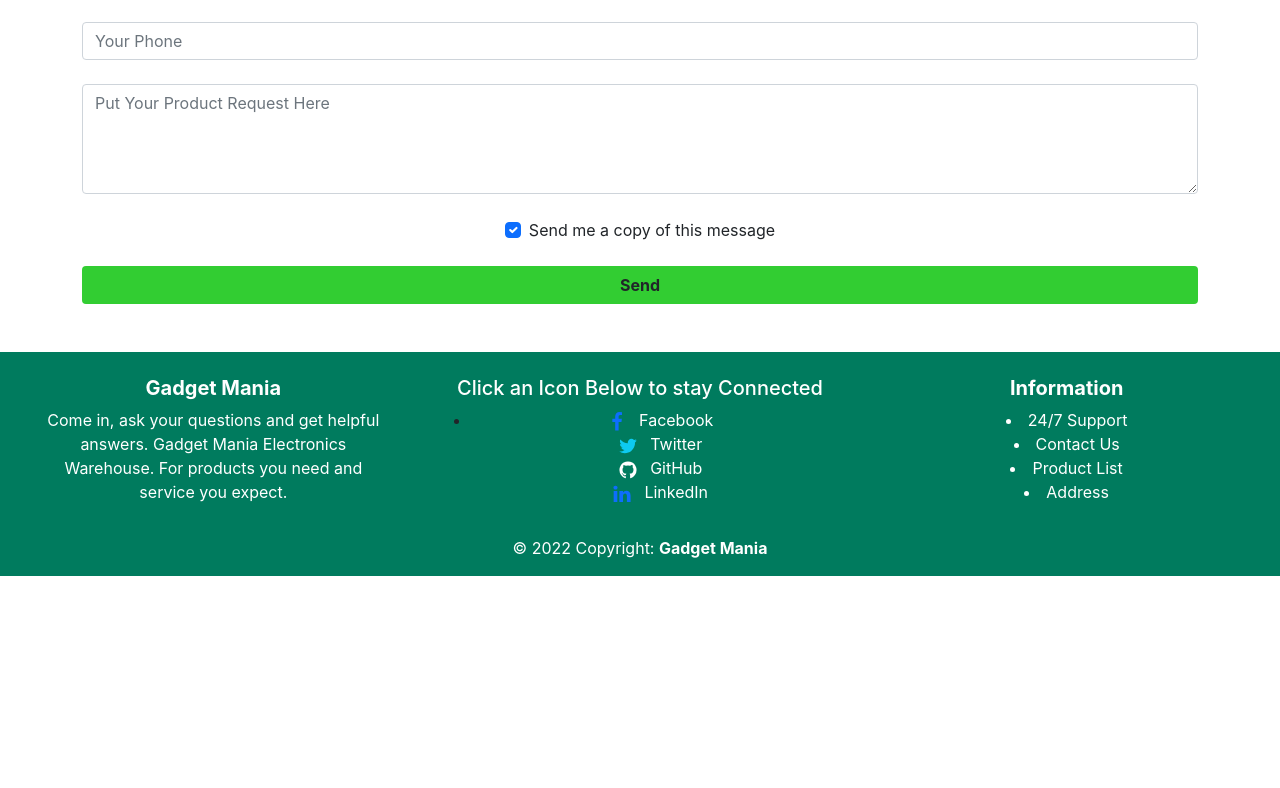
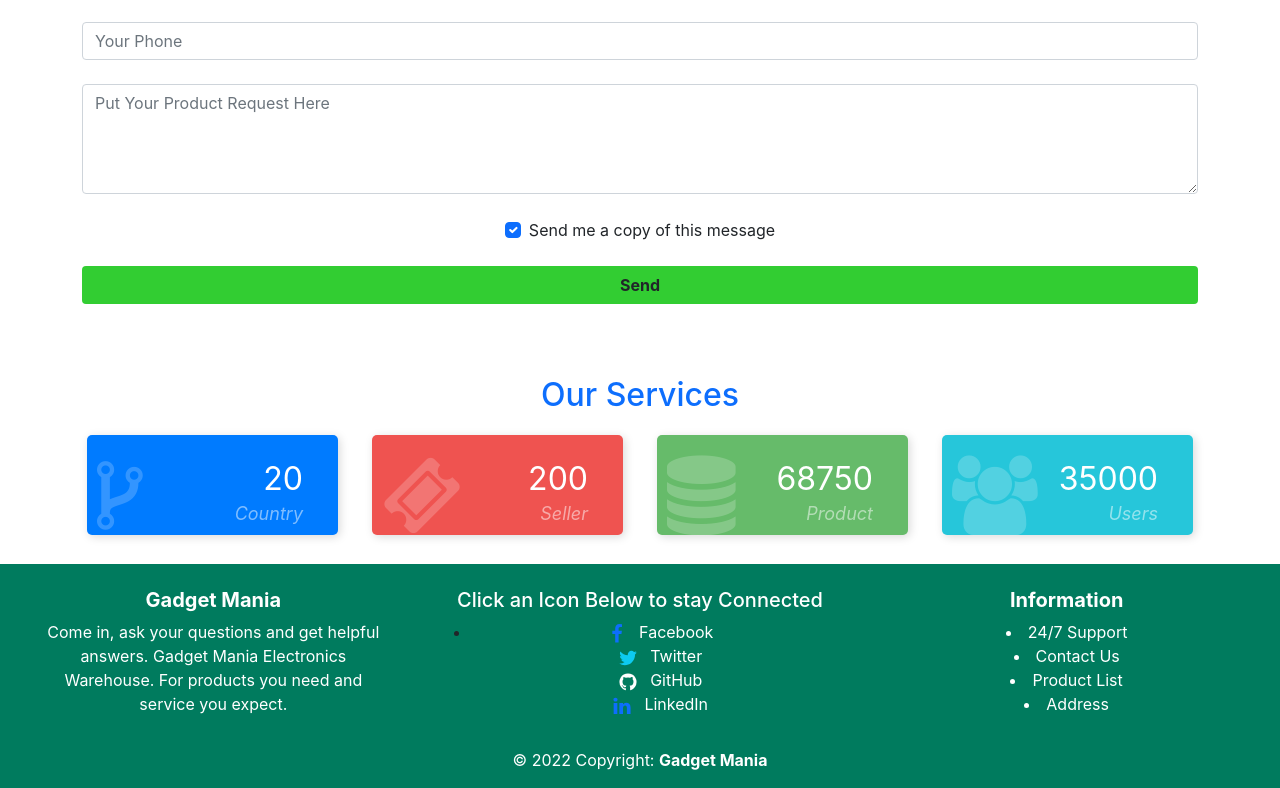
Before and after one commit to FIShahid/gadget-mania-client, a React (Create React App) app: page / in a window 1280 px wide. Shown: the part 1638-2426 px from the top of the page. Before the commit the page ends 2214 px from the top, so only its background shows below. Built offline with nearby package versions, Linux system fonts and the light colour scheme; no server answers.

Commit message:
counter added

```diff
--- a/public/index.html
+++ b/public/index.html
@@ -16,7 +16,7 @@
     -->
     <link rel="manifest" href="%PUBLIC_URL%/manifest.json" />
     <link href="https://cdn.jsdelivr.net/npm/bootstrap@5.1.3/dist/css/bootstrap.min.css" rel="stylesheet" integrity="sha384-1BmE4kWBq78iYhFldvKuhfTAU6auU8tT94WrHftjDbrCEXSU1oBoqyl2QvZ6jIW3" crossorigin="anonymous">
-
+    <link rel="stylesheet" href="https://cdnjs.cloudflare.com/ajax/libs/font-awesome/4.7.0/css/font-awesome.css" />
     <!--
       Notice the use of %PUBLIC_URL% in the tags above.
       It will be replaced with the URL of the `public` folder during the build.
@@ -40,6 +40,9 @@
 
       To begin the development, run `npm start` or `yarn start`.
       To create a production bundle, use `npm run build` or `yarn build`.
+
     -->
+    <script src="//maxcdn.bootstrapcdn.com/bootstrap/4.1.1/js/bootstrap.min.js"></script>
+<script src="//cdnjs.cloudflare.com/ajax/libs/jquery/3.2.1/jquery.min.js"></script>
   </body>
 </html>
--- /dev/null
+++ b/src/Pages/Counter/Counter.css
@@ -0,0 +1,60 @@
+.card-counter{
+    box-shadow: 2px 2px 10px #DADADA;
+    margin: 5px;
+    padding: 20px 10px;
+    background-color: #fff;
+    height: 100px;
+    border-radius: 5px;
+    transition: .3s linear all;
+    position: relative;
+  }
+
+  .card-counter:hover{
+    box-shadow: 4px 4px 20px #DADADA;
+    transition: .3s linear all;
+  }
+
+  .card-counter.primary{
+    background-color: #007bff;
+    color: #FFF;
+  }
+
+  .card-counter.danger{
+    background-color: #ef5350;
+    color: #FFF;
+  }
+
+  .card-counter.success{
+    background-color: #66bb6a;
+    color: #FFF;
+  }
+
+  .card-counter.info{
+    background-color: #26c6da;
+    color: #FFF;
+  }
+
+  .card-counter i{
+    font-size: 5em;
+    opacity: 0.2;
+  }
+
+  .card-counter .count-numbers{
+    position: absolute;
+    right: 35px;
+    top: 20px;
+    font-size: 32px;
+    display: block;
+
+  }
+
+  .card-counter .count-name{
+    position: absolute;
+    right: 35px;
+    top: 65px;
+    font-style: italic;
+    text-transform: capitalize;
+    opacity: 0.5;
+    display: block;
+    font-size: 18px;
+  }
--- /dev/null
+++ b/src/Pages/Counter/Counter.js
@@ -0,0 +1,49 @@
+import './Counter.css'
+import React from 'react';
+
+const Counter = () => {
+    return (
+        <div>
+            <div className="container">
+                <h2 className='text-center text-primary mt-5 mb-3'>Our Services</h2>
+    <div className="row">
+    <div className="col-md-3">
+      <div className="card-counter primary">
+        <i className="fa fa-code-fork"></i>
+        <span className="count-numbers text-white">20</span>
+        <span className="count-name">Country</span>
+      </div>
+    </div>
+
+    <div className="col-md-3">
+      <div className="card-counter danger">
+        <i className="fa fa-ticket"></i>
+        <span className="count-numbers">200</span>
+
+        <span className="count-name">Seller</span>
+      </div>
+    </div>
+
+    <div className="col-md-3">
+      <div className="card-counter success">
+        <i className="fa fa-database"></i>
+        <span className="count-numbers">68750</span>
+        <span className="count-name">Product</span>
+      </div>
+    </div>
+
+    <div className="col-md-3">
+      <div className="card-counter info">
+        <i className="fa fa-users"></i>
+        <span className="count-numbers">35000</span>
+        <span className="count-name">Users</span>
+      </div>
+    </div>
+  </div>
+</div>
+
+        </div>
+    );
+};
+
+export default Counter;
--- a/src/Pages/Home/Home/Home.js
+++ b/src/Pages/Home/Home/Home.js
@@ -1,5 +1,6 @@
 import React from 'react';
 import { Link } from 'react-router-dom';
+import Counter from '../../Counter/Counter';
 import ManageInventory from '../../ManageInventory/ManageInventory';
 import Banner from '../Banner/Banner';
 import Products from '../Products/Products';
@@ -16,6 +17,7 @@ const Home = () => {
             </div>
             <Seller></Seller>
             <TopProducts></TopProducts>
+            <Counter></Counter>
         </div>
     );
 };
--- a/src/Pages/Home/TopProducts/TopProducts.js
+++ b/src/Pages/Home/TopProducts/TopProducts.js
@@ -35,7 +35,7 @@ const TopProducts = () => {
 
   <div className="form-check d-flex justify-content-center mb-4">
     <input className="form-check-input me-2" type="checkbox" value="" id="form4Example4" checked />
-    <label className="form-check-label" for="form4Example4">
+    <label className="form-check-label" htmlFor="form4Example4">
       Send me a copy of this message
     </label>
   </div>
```
